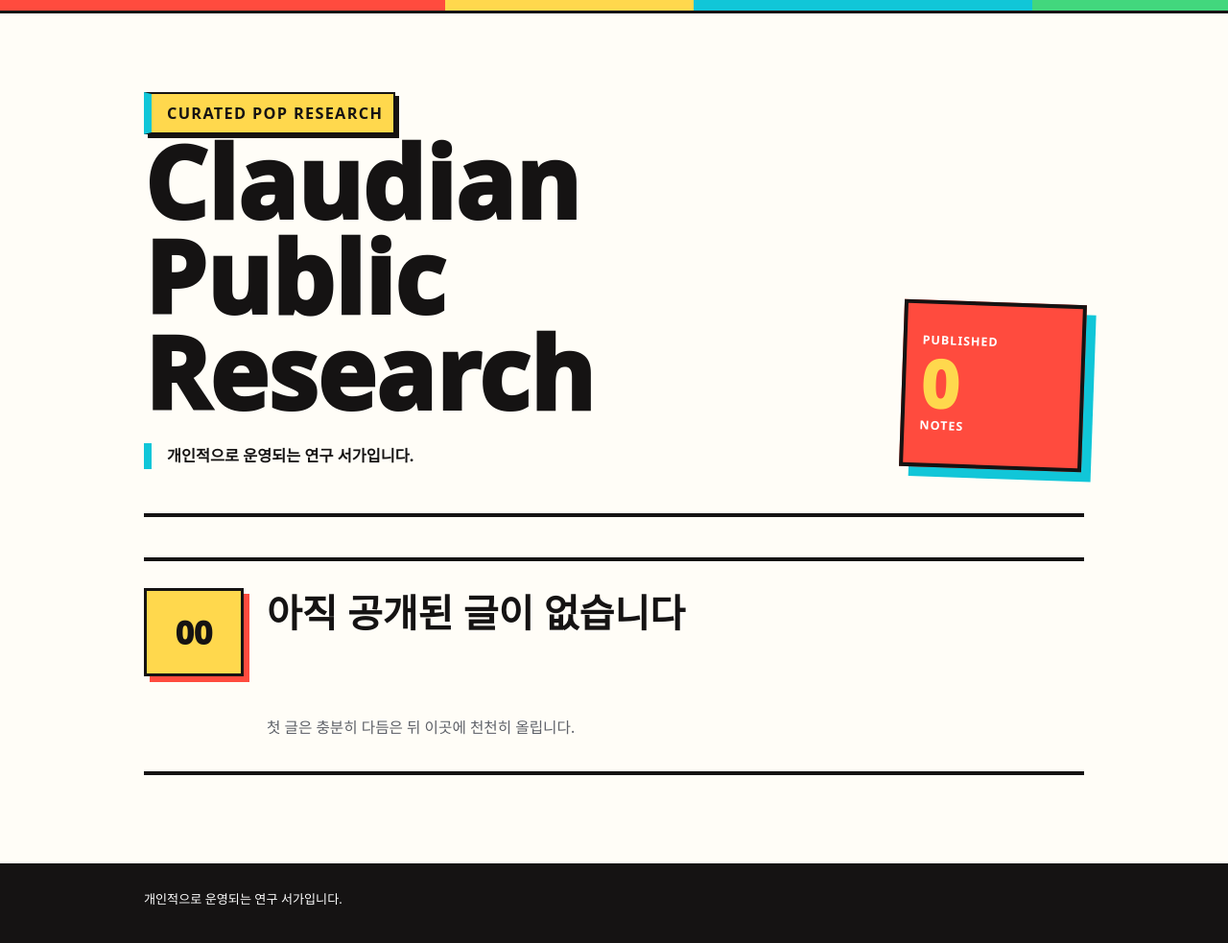
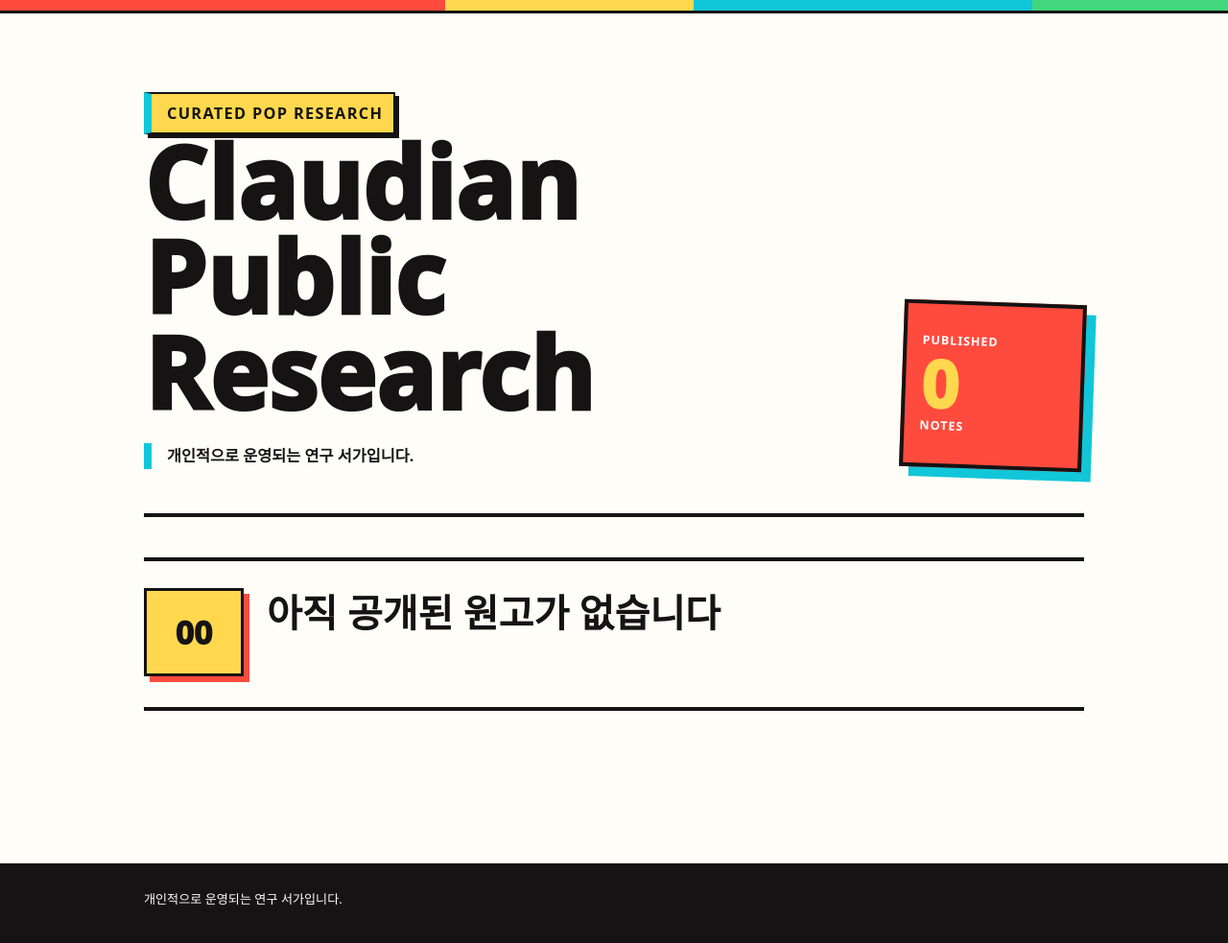
Before and after one commit to JihoAppa/claudian-public, a Jekyll site: the page built from index.md, in a window 1280 px wide. Shown: the whole page at 96% size. Built offline with Jekyll 4.4.1, drawn with Linux system fonts in a browser that asks for light colours.

Commit message:
Simplify empty research copy

```diff
--- a/index.md
+++ b/index.md
@@ -19,8 +19,7 @@ title: "Claudian Public Research"
 <main>
 {% if site.research.size == 0 %}
   <section class="empty-state">
-    <h2>아직 공개된 글이 없습니다</h2>
-    <p>첫 글은 충분히 다듬은 뒤 이곳에 천천히 올립니다.</p>
+    <h2>아직 공개된 원고가 없습니다</h2>
   </section>
 {% else %}
 {% assign sections = site.research | group_by: "section" %}
```
